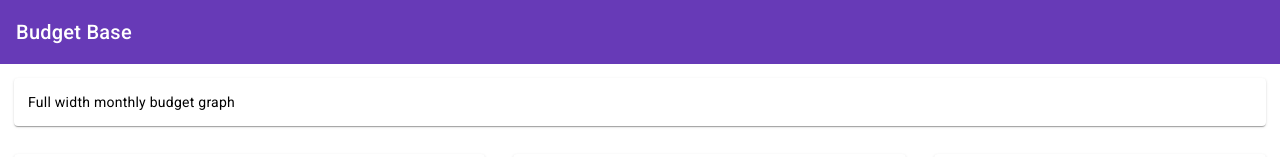
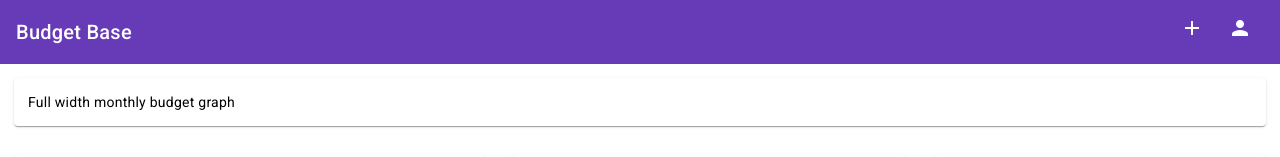
Before and after one commit to LewBlu/budget-base, an Angular app: page / in a window 1280 px wide. Shown: the top 157 px of the page. Built offline with nearby package versions, Linux system fonts and the light colour scheme.

Commit message:
Icons added to navigation bar

```diff
--- a/src/app/navigation/header/header.component.css
+++ b/src/app/navigation/header/header.component.css
@@ -0,0 +1,8 @@
+mat-toolbar {
+  display: flex;
+  justify-content: space-between;
+}
+
+mat-icon {
+  margin: 0 0.5em 0 0.5em;
+}
--- a/src/app/navigation/header/header.component.html
+++ b/src/app/navigation/header/header.component.html
@@ -1,3 +1,7 @@
 <mat-toolbar color="primary">
 	<span>Budget Base</span>
+	<div>
+		<mat-icon aria-hidden="false" aria-label="Example home icon" fontIcon="add"></mat-icon>
+		<mat-icon aria-hidden="false" aria-label="Example home icon" fontIcon="person"></mat-icon>
+	</div>
 </mat-toolbar>
```
Also changed, not shown: src/app/app.module.ts (+5 -3 lines).
